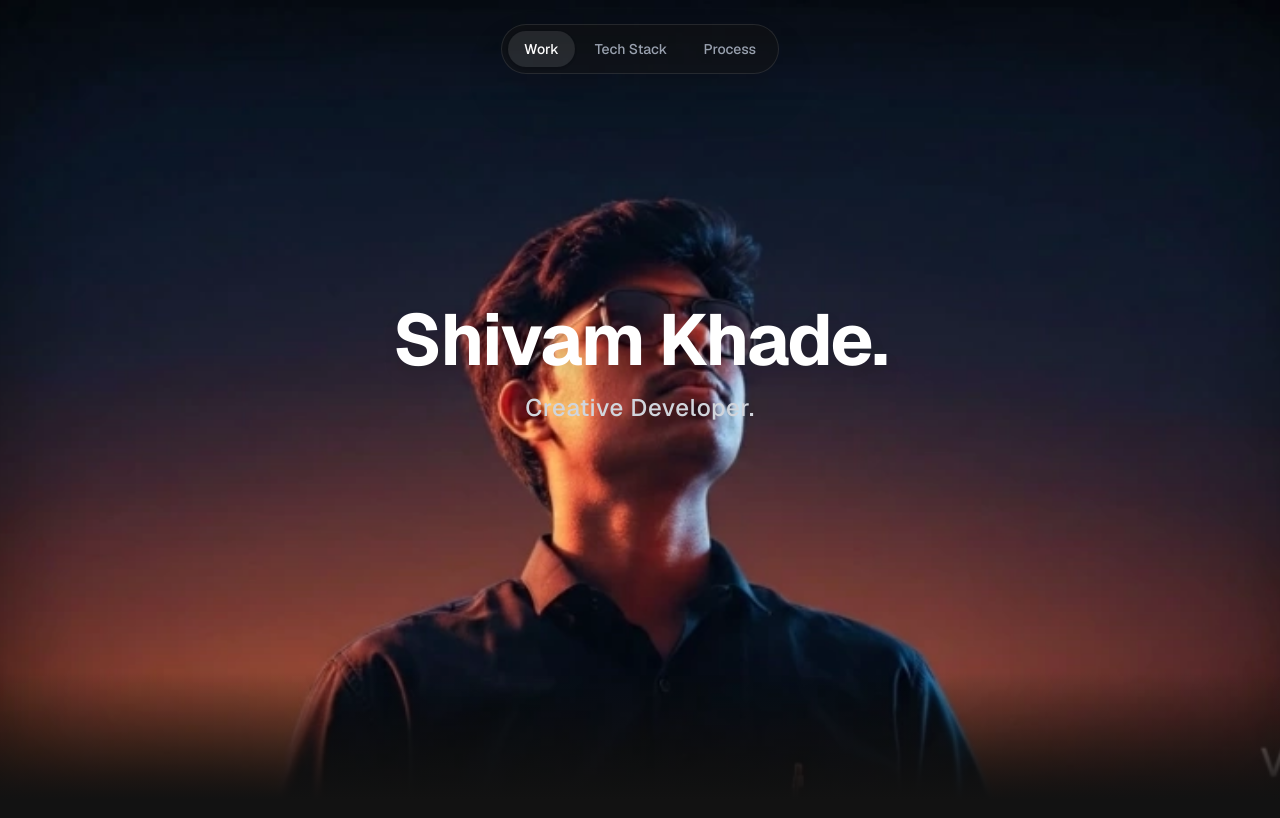
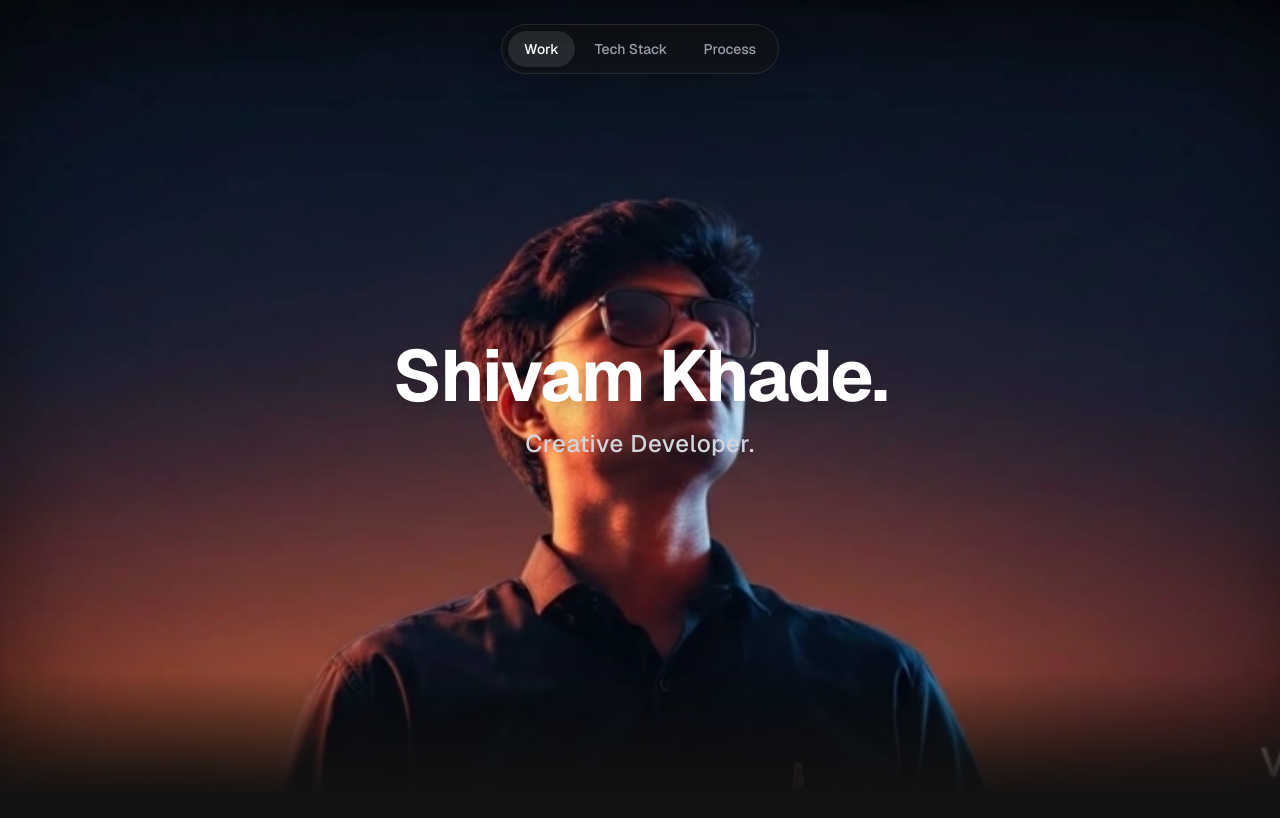
Before and after one commit to Shivam-Khade/portfolio, a Next.js app: page / in a window 1280 px wide. Shown: the top 818 px of the page. Built offline with nearby package versions, Linux system fonts and the light colour scheme.

Commit message:
modified website 4

```diff
--- a/src/components/Overlay.tsx
+++ b/src/components/Overlay.tsx
@@ -4,23 +4,26 @@ import { useRef } from "react";
 import { motion, useScroll, useTransform } from "framer-motion";
 
 export default function Overlay() {
-  // It's helpful to track the scroll on the same container, or document scroll if this is full page
-  const { scrollYProgress } = useScroll();
+  const containerRef = useRef<HTMLDivElement>(null);
+  const { scrollYProgress } = useScroll({
+    target: containerRef,
+    offset: ["start start", "end end"]
+  });
 
-  // Section 1: 0% to 8% fades out
-  const opacity1 = useTransform(scrollYProgress, [0, 0.04, 0.08], [1, 1, 0]);
-  const y1 = useTransform(scrollYProgress, [0, 0.08], ["0%", "-30%"]);
+  // Section 1: 0% to 10% (Immediate start, gone early)
+  const opacity1 = useTransform(scrollYProgress, [0, 0.05, 0.1], [1, 1, 0]);
+  const y1 = useTransform(scrollYProgress, [0, 0.1], ["0%", "-20%"]);
 
-  // Section 2: fades in at 12%, peaks at 25%, fades out at 38%
-  const opacity2 = useTransform(scrollYProgress, [0.12, 0.25, 0.38], [0, 1, 0]);
-  const y2 = useTransform(scrollYProgress, [0.12, 0.38], ["30%", "-30%"]);
+  // Section 2: 25% to 55% (Centered at 40%)
+  const opacity2 = useTransform(scrollYProgress, [0.25, 0.4, 0.55], [0, 1, 0]);
+  const y2 = useTransform(scrollYProgress, [0.25, 0.55], ["20%", "-20%"]);
 
-  // Section 3: fades in at 42%, peaks at 55%, fades out at 68%
-  const opacity3 = useTransform(scrollYProgress, [0.42, 0.55, 0.68], [0, 1, 0]);
-  const y3 = useTransform(scrollYProgress, [0.42, 0.68], ["30%", "-30%"]);
+  // Section 3: 70% to 95% (Final section)
+  const opacity3 = useTransform(scrollYProgress, [0.7, 0.82, 0.95], [0, 1, 0]);
+  const y3 = useTransform(scrollYProgress, [0.7, 0.95], ["20%", "-20%"]);
 
   return (
-    <div className="absolute inset-0 z-10 pointer-events-none h-full">
+    <div ref={containerRef} className="absolute inset-0 z-10 pointer-events-none h-full">
       <div className="sticky top-0 h-screen w-full flex items-center justify-center overflow-hidden">
 
         {/* Section 1 */}
@@ -28,7 +31,7 @@ export default function Overlay() {
            style={{ opacity: opacity1, y: y1 }}
            className="absolute text-center flex flex-col items-center gap-4 px-6"
          >
-           <div className="hero-reveal flex flex-col items-center gap-2 sm:gap-4">
+           <div className="flex flex-col items-center gap-2 sm:gap-4">
             <h1 className="text-4xl sm:text-5xl md:text-7xl font-bold tracking-tight text-white drop-shadow-xl whitespace-nowrap">
               Shivam Khade.
             </h1>
```
